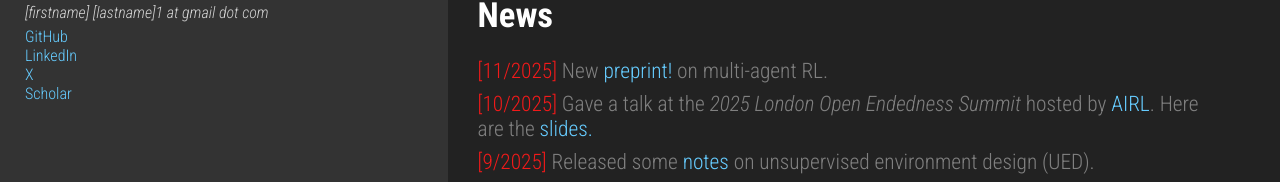
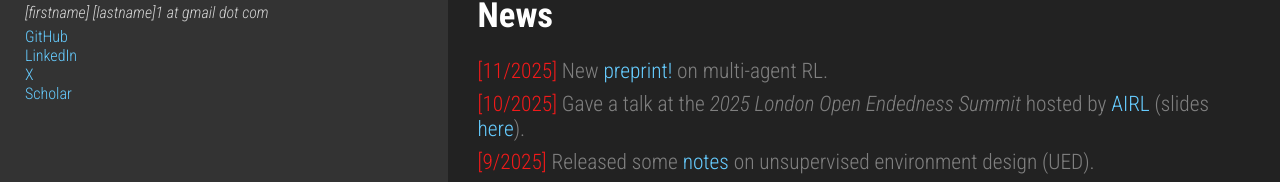
Before and after one commit to nmonette/nmonette.github.io, a React (Vite) app: page /#/home in a window 1280 px wide. Shown: the part 478-660 px from the top of the page. Built offline with nearby package versions, Linux system fonts and the light colour scheme.

Commit message:
made slides look a little better

```diff
--- a/src/pages/home.jsx
+++ b/src/pages/home.jsx
@@ -42,7 +42,7 @@ function Home() {
                 <h1>News</h1>
                 <h2>
                     <div ><span style={{marginTop: "0.0001px", color: "#f21a1a"}}>[11/2025] </span>New <a underline="hover" rel="noreferrer" target="_blank" href={dags_paper} >preprint!</a> on multi-agent RL.</div>
-                    <div style={{marginTop: "8px"}}><span style={{color: "#f21a1a"}}>[10/2025] </span>Gave a talk at the <em>2025 London Open Endedness Summit</em> hosted by <a underline="hover" rel="noreferrer" target="_blank" href="https://www.imperial.ac.uk/adaptive-intelligent-robotics/" >AIRL</a>. Here are the <a underline="hover" rel="noreferrer" target="_blank" href="https://docs.google.com/presentation/d/1Pm9gHyRE1yei96dhMb8_nd0m868zMowXOm2CwCpifjY/edit?usp=sharing" >slides.</a></div>
+                    <div style={{marginTop: "8px"}}><span style={{color: "#f21a1a"}}>[10/2025] </span>Gave a talk at the <em>2025 London Open Endedness Summit</em> hosted by <a underline="hover" rel="noreferrer" target="_blank" href="https://www.imperial.ac.uk/adaptive-intelligent-robotics/" >AIRL</a> (slides <a underline="hover" rel="noreferrer" target="_blank" href="https://docs.google.com/presentation/d/1Pm9gHyRE1yei96dhMb8_nd0m868zMowXOm2CwCpifjY/edit?usp=sharing" >here</a>).</div>
                     <div style={{marginTop: "8px"}}><span style={{color: "#f21a1a"}}>[9/2025] </span>Released some <a underline="hover" rel="noreferrer" target="_blank" href={ued_notes} >notes</a> on unsupervised environment design (UED).</div>
                     <div style={{marginTop: "8px"}}><span style={{color: "#f21a1a"}}>[5/2025] </span>My first <a underline="hover" rel="noreferrer" target="_blank" href="https://arxiv.org/abs/2505.20659v1" >paper</a> (on unsupervised environment design) was accepted to the Reinforcement Learning Conference 2025! </div>
                 </h2>
```
